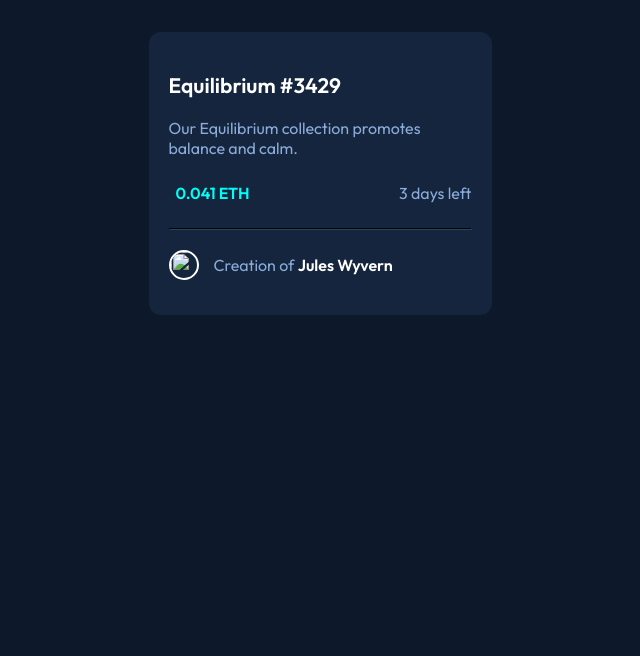
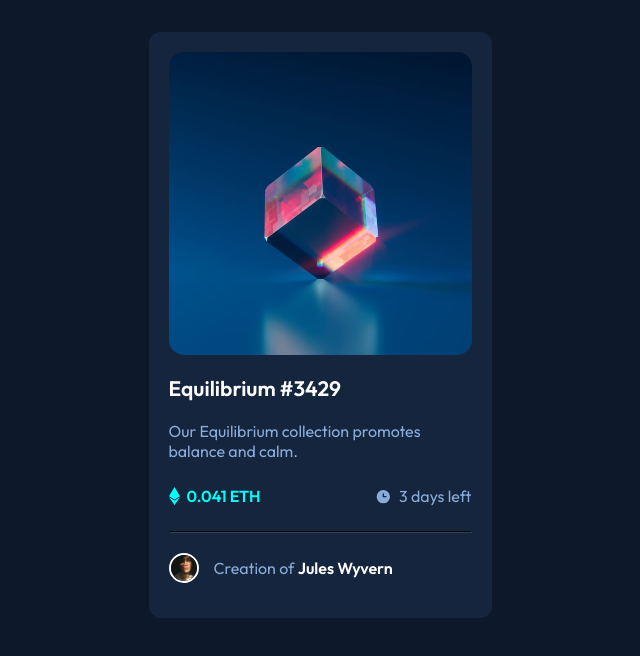
Before and after one commit to Charanrajeev/NFT-preview-card-component, a plain HTML site: page index.html in a window 1280 px wide. Shown: the whole page, without its empty margins (320-960 px from the left). Drawn offline with Linux system fonts and the light colour scheme.

Commit message:
Update index.html

```diff
--- a/index.html
+++ b/index.html
@@ -4,7 +4,7 @@
   <meta charset="UTF-8">
   <meta name="viewport" content="width=device-width, initial-scale=1.0"> <!-- displays site properly based on user's device -->
 
-  <link rel="icon" type="image/png" sizes="32x32" href="./images/favicon-32x32.png">
+  <link rel="icon" type="image/png" sizes="32x32" href="favicon-32x32.png">
 
   <title>Frontend Mentor | NFT preview card component</title>
   <link rel="stylesheet" href="style.css">
@@ -13,10 +13,10 @@
 <div class="container">
   <div class="wrapper">
     <div class="img-top">
-      <img src="/images/image-equilibrium.jpg" alt="">
+      <img src="image-equilibrium.jpg" alt="">
 
     <div class="img-overlay">
-      <img src="/images/icon-view.svg" alt="">
+      <img src="icon-view.svg" alt="">
     </div>
     </div>
 
@@ -25,17 +25,17 @@
     <p>Our Equilibrium collection promotes balance and calm.</p>
     <div class="flex">
       <div class="eth">
-        <img src="/images/icon-ethereum.svg" alt="">
+        <img src="icon-ethereum.svg" alt="">
         <p>0.041 ETH</p>
       </div>
       <div class="days">
-        <img src="/images/icon-clock.svg" alt="">
+        <img src="icon-clock.svg" alt="">
         <p>3 days left</p>
       </div>
     </div>
     <hr>
     <div class="author">
-      <img src="/images/image-avatar.png" alt="">
+      <img src="image-avatar.png" alt="">
       <p>Creation of <a href="#" class="name">Jules Wyvern</a></p>
     </div>
   </div>
```
